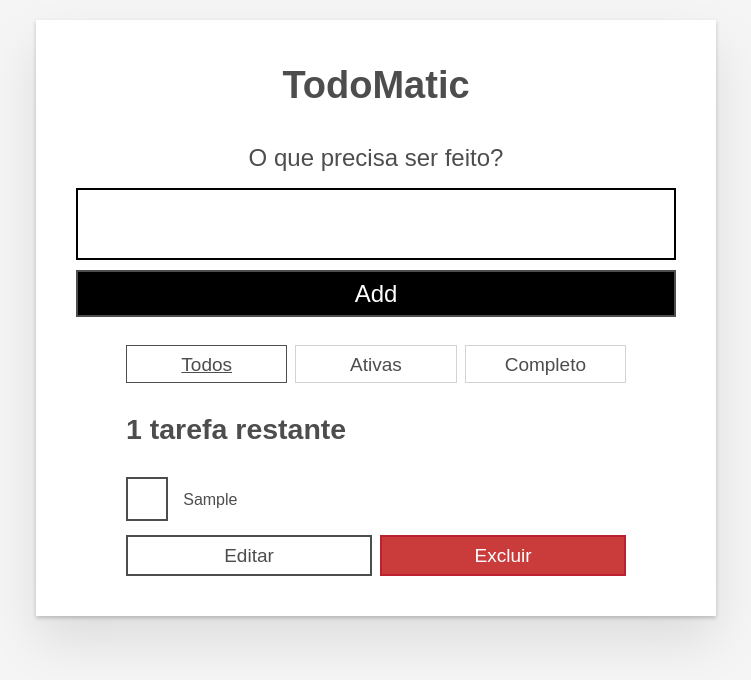
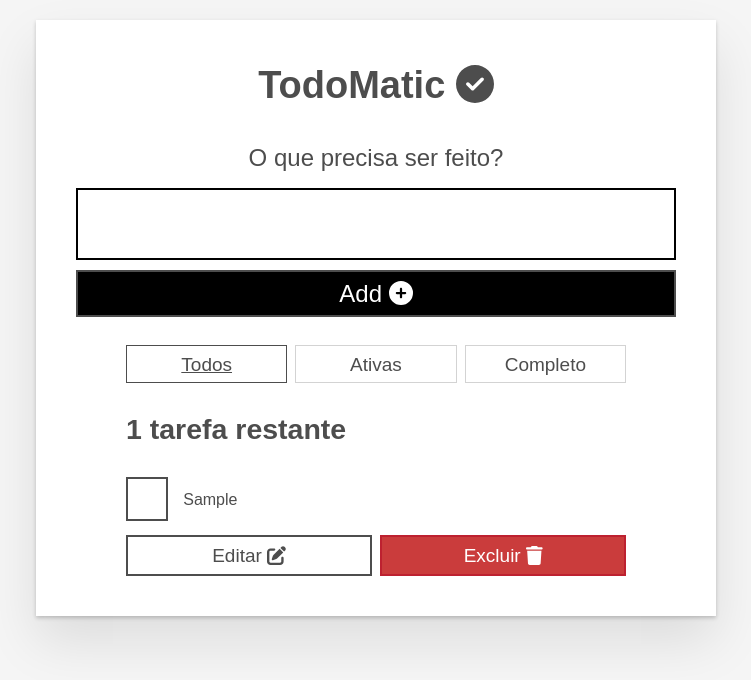
Before and after one commit to Samuel-Amaro/moz-todo, a React (Create React App) app: page / in a window 1280 px wide. Both pictures are taken after typing "Sample" into the empty fields and a click on the button "Add". Shown: the top 680 px of the page, without its empty margins (264-1015 px from the left). Built offline with nearby package versions, Linux system fonts and the light colour scheme.

Commit message:
add dependencia de pacotes de icones font-awesome, add icones no projeto

```diff
--- a/package.json
+++ b/package.json
@@ -3,6 +3,10 @@
   "version": "0.1.0",
   "private": true,
   "dependencies": {
+    "@fortawesome/fontawesome-svg-core": "^6.2.1",
+    "@fortawesome/free-regular-svg-icons": "^6.2.1",
+    "@fortawesome/free-solid-svg-icons": "^6.2.1",
+    "@fortawesome/react-fontawesome": "^0.2.0",
     "@testing-library/jest-dom": "^5.16.5",
     "@testing-library/react": "^13.4.0",
     "@testing-library/user-event": "^13.5.0",
--- a/src/components/App/index.tsx
+++ b/src/components/App/index.tsx
@@ -5,6 +5,8 @@ import Todo from "../Todo";
 import Form from "../Form";
 import usePrevious from "../../hooks/usePrevious";
 import FilterButton from "../FilterButton";
+import { FontAwesomeIcon } from "@fortawesome/react-fontawesome";
+import { faCircleCheck, faCirclePlus } from "@fortawesome/free-solid-svg-icons";
 import "./App.css";
 
 
@@ -112,7 +114,7 @@ function App() {
 
   return (
     <div className="todoapp">
-      <h1 className="todoapp__title">TodoMatic</h1>
+      <h1 className="todoapp__title">TodoMatic <FontAwesomeIcon icon={faCircleCheck} /></h1>
       {tasks.length === 0 ? (
         <>
           <p>Ola, você não possui tarefas.</p>
--- a/src/components/Form/index.tsx
+++ b/src/components/Form/index.tsx
@@ -1,5 +1,7 @@
-import React, { useState } from "react";
+import { useState } from "react";
 import classNames from "classnames";
+import { FontAwesomeIcon } from "@fortawesome/react-fontawesome";
+import { faCirclePlus } from "@fortawesome/free-solid-svg-icons";
 import "./form.css";
 
 type PropsForm = {
@@ -49,7 +51,7 @@ export default function Form({ addTask, className }: PropsForm) {
         </p>
       )}
       <button type="submit" className="btn btn__primary btn__lg">
-        Add
+        Add <FontAwesomeIcon icon={faCirclePlus} />
       </button>
     </form>
   );
--- a/src/components/Todo/index.tsx
+++ b/src/components/Todo/index.tsx
@@ -1,5 +1,7 @@
 import React, { useRef, useEffect, useState } from "react";
 import usePrevious from "../../hooks/usePrevious";
+import { FontAwesomeIcon } from "@fortawesome/react-fontawesome";
+import { faBan, faFloppyDisk, faPenToSquare, faTrash } from "@fortawesome/free-solid-svg-icons";
 import "./todo.css";
 
 type PropsTodo = {
@@ -71,11 +73,11 @@ export default function Todo({
           className="btn todo__cancel"
           onClick={() => setEditing(false)}
         >
-          Cancelar
+          Cancelar <FontAwesomeIcon icon={faBan} />
           <span className="visually-hidden">renomeando {name}</span>
         </button>
         <button type="submit" className="btn btn__primary todo__edit">
-          Salvar
+          Salvar <FontAwesomeIcon icon={faFloppyDisk} />
           <span className="visually-hidden">novo nome para {name}</span>
         </button>
       </div>
@@ -104,14 +106,14 @@ export default function Todo({
           onClick={() => setEditing(true)}
           ref={editButtonRef}
         >
-          Editar <span className="visually-hidden">{name}</span>
+          Editar <FontAwesomeIcon icon={faPenToSquare} /> <span className="visually-hidden">{name}</span>
         </button>
         <button
           type="button"
           className="btn btn__danger"
           onClick={() => deleteTask(id)}
         >
-          Excluir <span className="visually-hidden">{name}</span>
+          Excluir <FontAwesomeIcon icon={faTrash} /> <span className="visually-hidden">{name}</span>
         </button>
       </div>
     </div>
--- a/src/index.css
+++ b/src/index.css
@@ -20,6 +20,10 @@
   cursor: pointer;
   text-transform: capitalize;
   flex: 1 1 49%;
+  display: flex;
+  align-items: center;
+  justify-content: center;
+  gap: 5px;
 }
 
 .btn--toggle {
```
Also changed, not shown: 1 other file (tests, documents, lock files or other folders).
